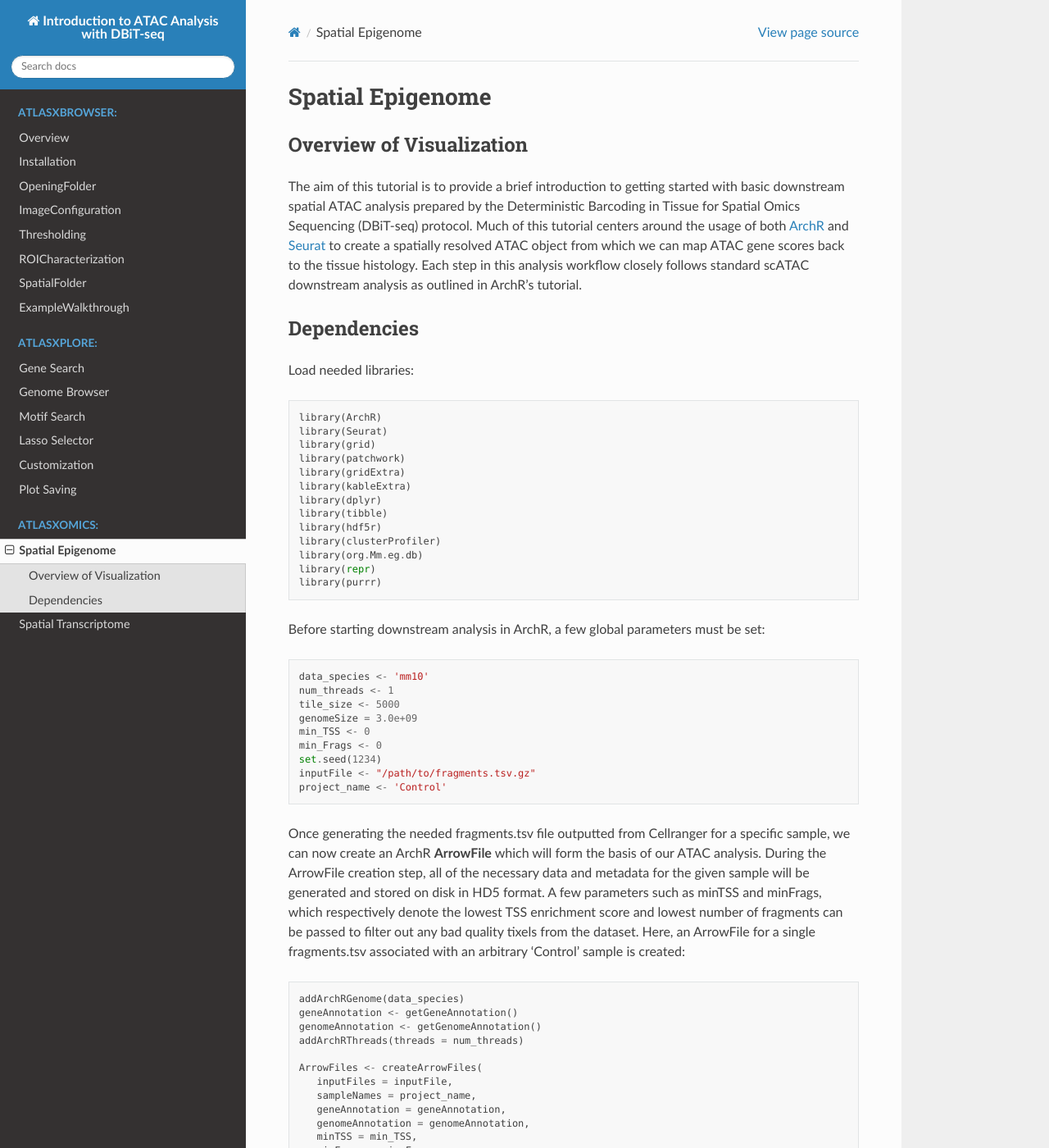
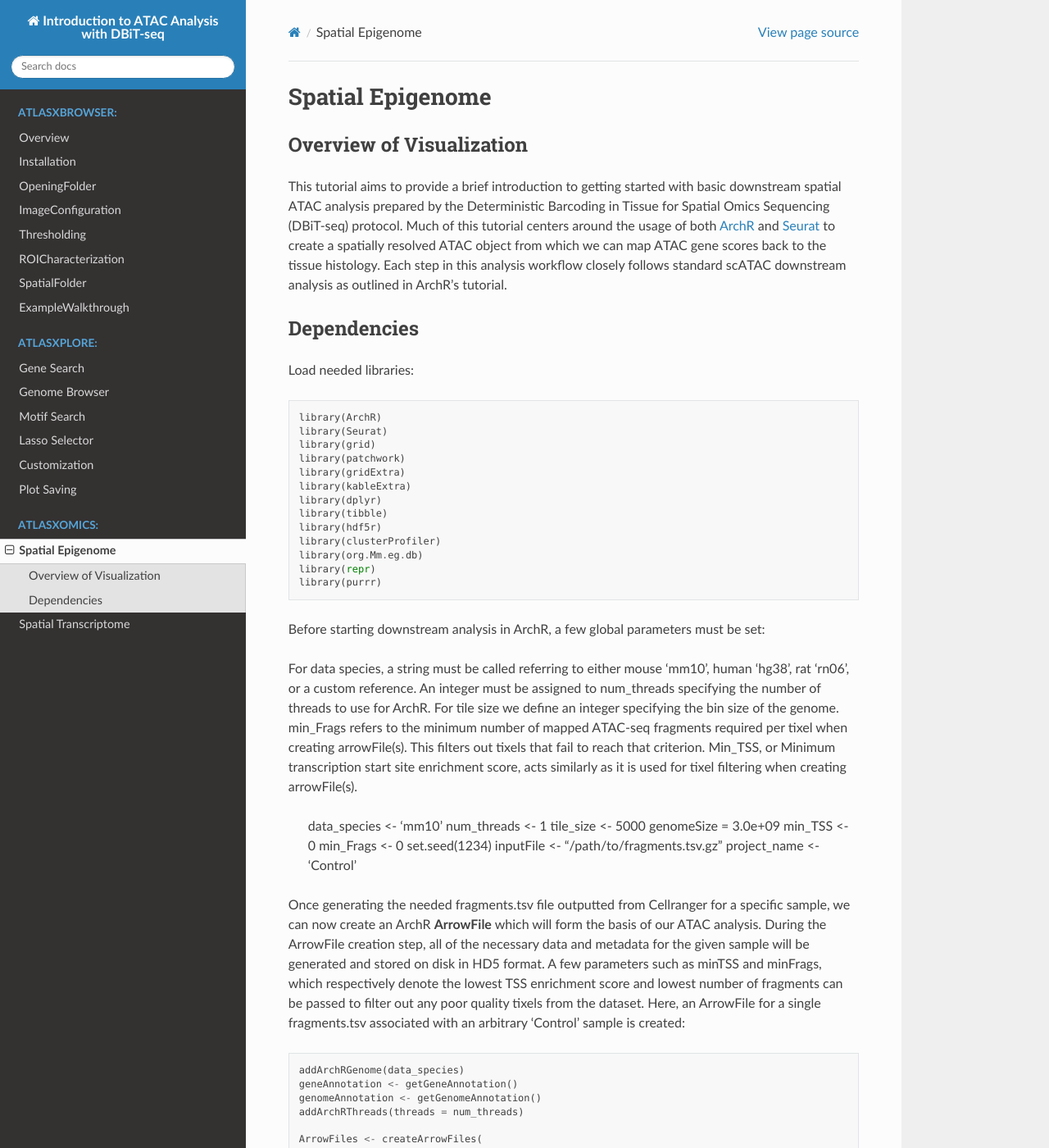
Before and after one commit to atlasxomics/AtlasXpipeline_docs, a Sphinx documentation site: the page built from docs/SpatialEpigenome.rst, in a window 1280 px wide and 1400 px high. Shown: the whole window at 82% size. Built offline with Sphinx 7.4.7 and the Read the Docs theme 2.0.0, drawn with Linux system fonts in a browser that asks for light colours; some of the changed text lies outside the part shown.

Commit message:
Update SpatialEpigenome.rst
Tamara edits: small paragraph defining the parameters set, changed passive voice, and minor grammar.

```diff
--- a/docs/SpatialEpigenome.rst
+++ b/docs/SpatialEpigenome.rst
@@ -3,7 +3,7 @@ _________________
 
 Overview of Visualization
 -------------------------
-The aim of this tutorial is to provide a brief introduction to getting started with basic downstream spatial ATAC analysis
+This tutorial aims to provide a brief introduction to getting started with basic downstream spatial ATAC analysis
 prepared by the Deterministic Barcoding in Tissue for Spatial Omics Sequencing (DBiT-seq) protocol. Much of
 this tutorial centers around the usage of both `ArchR  <https://www.archrproject.com/bookdown/index.html>`_
 and `Seurat <https://satijalab.org/seurat>`_ to create a spatially resolved ATAC object from which we can map ATAC gene scores
@@ -31,6 +31,11 @@ Load needed libraries: ::
 
 Before starting downstream analysis in ArchR, a few global parameters must be set: ::
 
+For data species, a string must be called referring to either mouse 'mm10', human 'hg38', rat 'rn06', or a custom reference. An integer must be assigned
+to num_threads specifying the number of threads to use for ArchR. For tile size we define an integer specifying the bin size of the genome. min_Frags
+refers to the minimum number of mapped ATAC-seq fragments required per tixel when creating arrowFile(s). This filters out tixels that fail to reach that
+criterion. Min_TSS, or Minimum transcription start site enrichment score, acts similarly as it is used for tixel filtering when creating arrowFile(s).
+
    data_species <- 'mm10'
    num_threads <- 1
    tile_size <- 5000
@@ -45,7 +50,7 @@ Once generating the needed fragments.tsv file outputted from Cellranger for a sp
 an ArchR **ArrowFile** which will form the basis of our ATAC analysis. During the ArrowFile creation step, all of the
 necessary data and metadata for the given sample will be generated and stored on disk in HD5 format. A few parameters such as
 minTSS and minFrags, which respectively denote the lowest TSS enrichment score and lowest number of fragments can
-be passed to filter out any bad quality tixels from the dataset. Here, an ArrowFile for a single fragments.tsv associated with an
+be passed to filter out any poor quality tixels from the dataset. Here, an ArrowFile for a single fragments.tsv associated with an
 arbitrary 'Control' sample is created::
 
    addArchRGenome(data_species)
@@ -90,11 +95,11 @@ with the spatial histology using the image data:
    * **threshold**: Double indicating Log2FC lower cutoff
 
 Within this function, spatial information is added to a Read10X_image object, dimensionality reduction is
-computed via IterativeLSI technique, and clustering is performed using the standard Seurat v3 community neighborhood
+computed via the IterativeLSI technique, and clustering is performed using the standard Seurat v3 community neighborhood
 detection method via **addClusters(…)**. Clusters are then embedded into a UMAP space purely for visualization purposes.
 Marker features for genescores are computed using the default t-test on cluster identities. These marker features
 will serve as the only features to be included in the genescore matrix when exported to Seurat's counts slot. Finally, the
-'subsetted' gene-score matrix along with the 10X Visium image object are then combined together to create a spatially resolved
+'subsetted' gene-score matrix along with the 10X Visium image object are then combined to create a spatially resolved
 ATAC object containing all of the spatial information and metadata computed in ArchR. ::
 
    ############### Initializing parameters
```
Also changed, not shown: other parts of docs/SpatialEpigenome.rst (+3 -3 lines).
